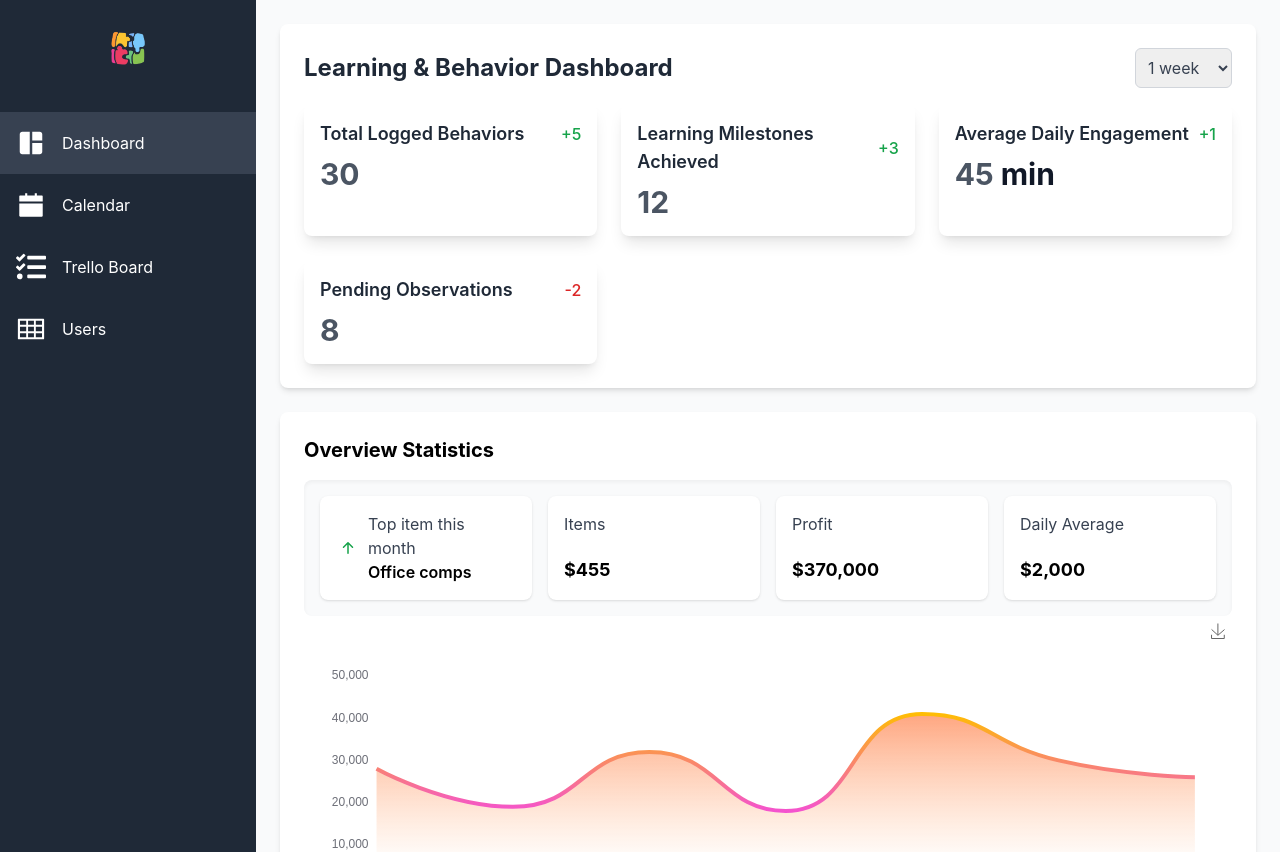
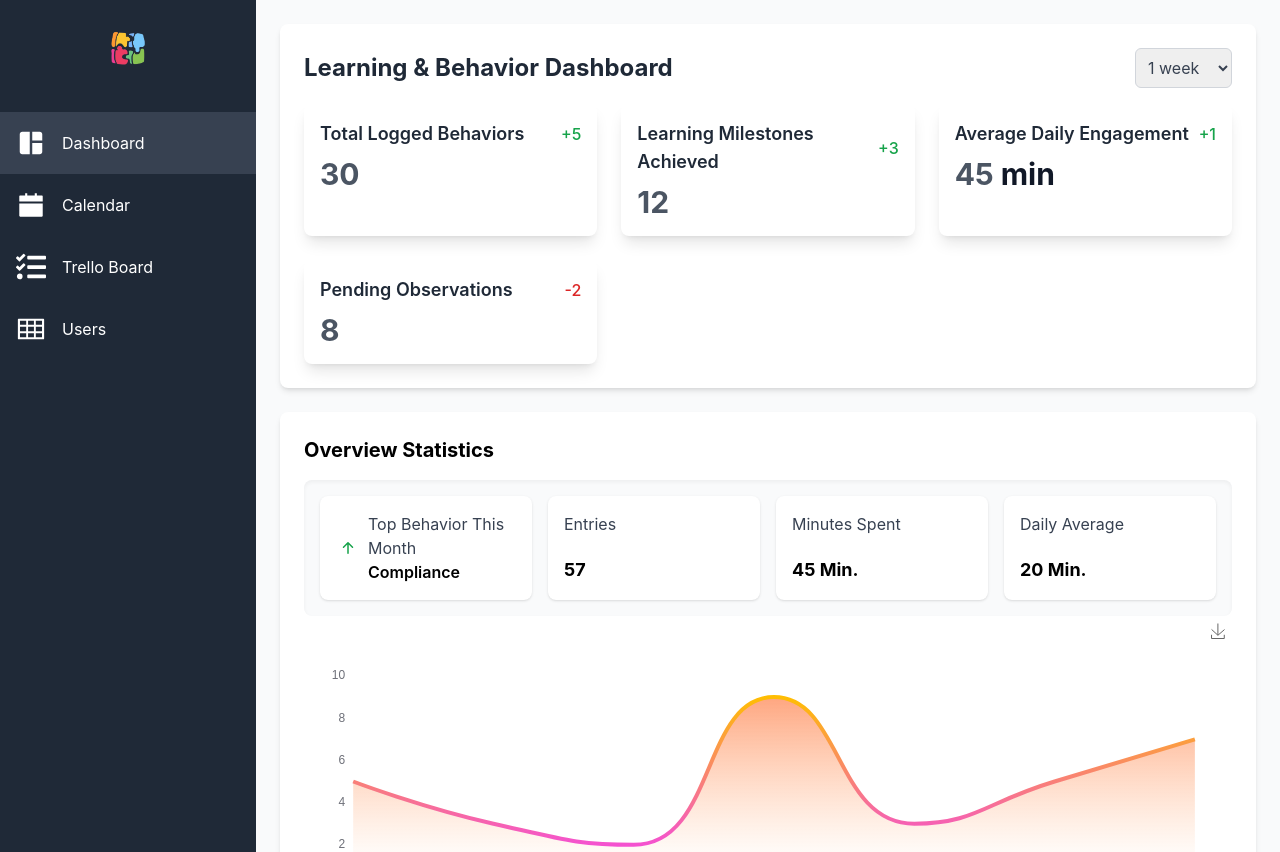
Before and after one commit to arivvid27/unpuzzl, a React (Create React App) app: page /dashboard in a window 1280 px wide. Shown: the top 852 px of the page. Built offline with nearby package versions, Linux system fonts and the light colour scheme; no server answers.

Commit message:
Deployment 3

```diff
--- a/src/components/Stats/Stats.jsx
+++ b/src/components/Stats/Stats.jsx
@@ -14,24 +14,24 @@ const Statistics = () => {
             <BsArrowUpShort size={24} />
           </div>
           <div>
-            <span className="block text-gray-700">Top item this month</span>
-            <span className="font-semibold">Office comps</span>
+            <span className="block text-gray-700">Top Behavior This Month</span>
+            <span className="font-semibold">Compliance</span>
           </div>
         </div>
 
         <div className="flex flex-col justify-between p-4 bg-white rounded-lg shadow">
-          <span className="text-gray-700">Items</span>
-          <span className="text-lg font-bold">${groupNumber(455)}</span>
+          <span className="text-gray-700">Entries</span>
+          <span className="text-lg font-bold">{groupNumber(57)}</span>
         </div>
 
         <div className="flex flex-col justify-between p-4 bg-white rounded-lg shadow">
-          <span className="text-gray-700">Profit</span>
-          <span className="text-lg font-bold">${groupNumber(370000)}</span>
+          <span className="text-gray-700">Minutes Spent</span>
+          <span className="text-lg font-bold">{groupNumber(45)} Min.</span>
         </div>
 
         <div className="flex flex-col justify-between p-4 bg-white rounded-lg shadow">
           <span className="text-gray-700">Daily Average</span>
-          <span className="text-lg font-bold">${groupNumber(2000)}</span>
+          <span className="text-lg font-bold">{groupNumber(20)} Min.</span>
         </div>
       </div>
 
--- a/src/components/StatsChart/StatsChart.jsx
+++ b/src/components/StatsChart/StatsChart.jsx
@@ -76,7 +76,7 @@ const StatisticsChart = () => {
                     focus: "series",
                 },
                 showSymbol: false,
-                data: [28000, 19000, 32000, 18000, 41000, 30000, 26000]
+                data: [5, 3, 2, 9, 3, 5, 7]
             }
         ]
     }
```
Also changed, not shown: 8 other files (tests, documents, lock files or other folders).
